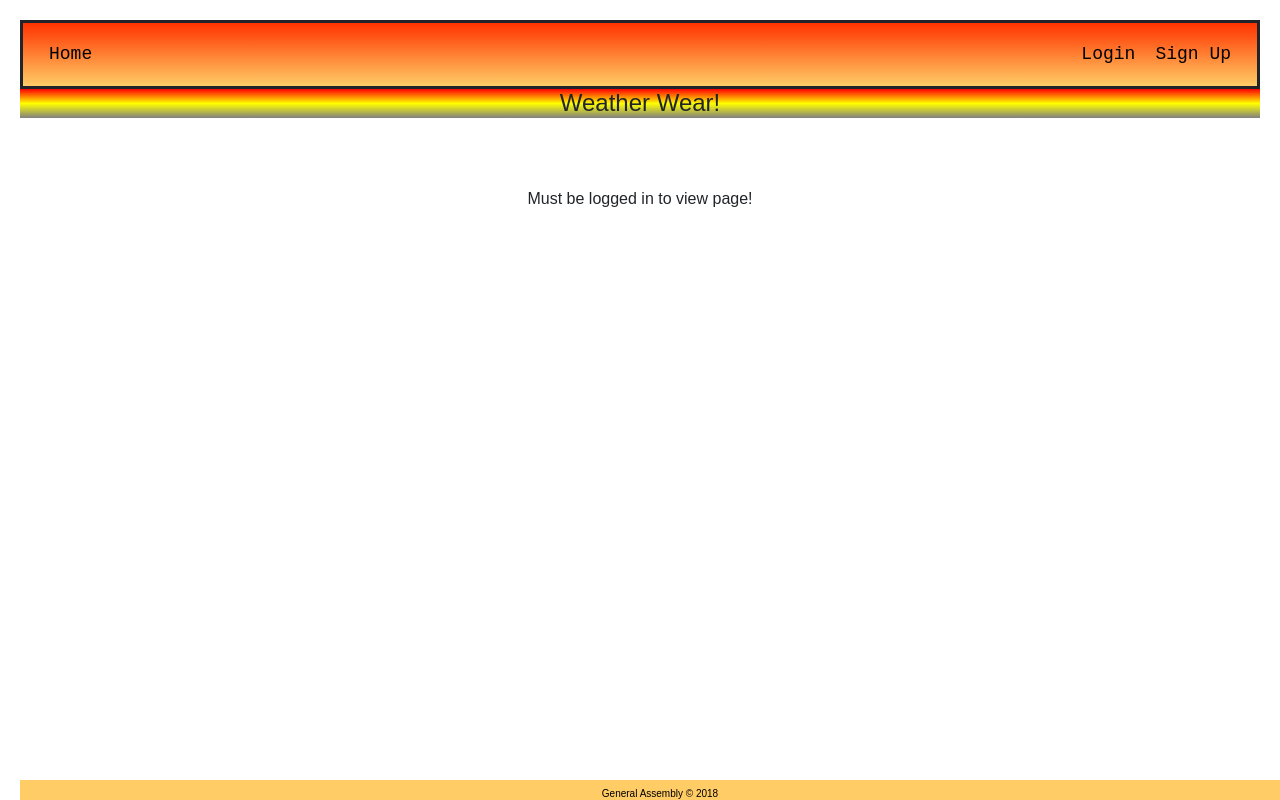
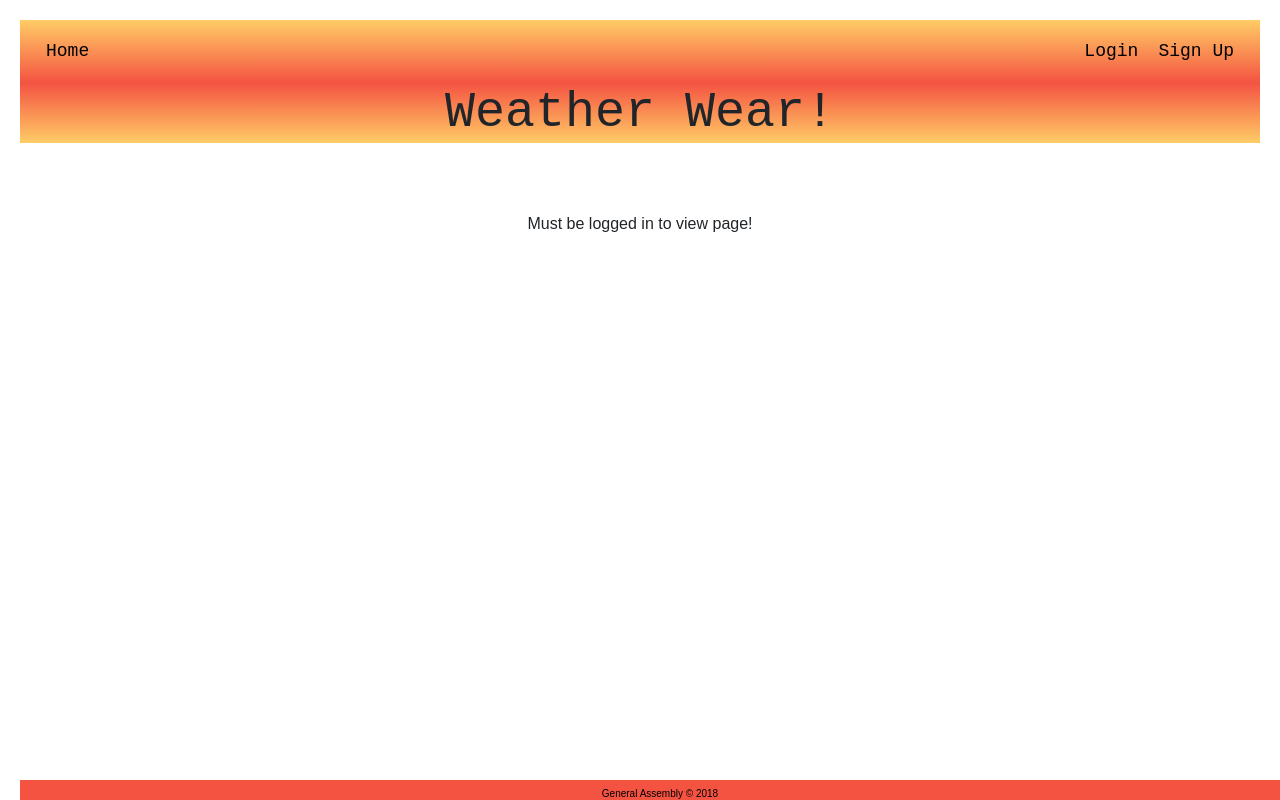
Before and after one commit to philpatt/mern-hackathon, a React (Create React App) app in the folder client/: page /profile in a window 1280 px wide. Built offline with nearby package versions, Linux system fonts and the light colour scheme.

Commit message:
more css4

```diff
--- a/client/src/App.css
+++ b/client/src/App.css
@@ -1,8 +1,8 @@
 /* CUSTOM STYLES */
 nav {
-  background-image: repeating-linear-gradient(#ff3300, #ffcc66);
+  background-image: repeating-linear-gradient(#ffcc66, #f45342);
   padding: 20px 0;
-  border-style: solid;
+
 }
 
 nav a {
@@ -19,7 +19,7 @@ nav a:hover {
 }
 
 .footer {
-  background-color: #ffcc66;
+  background-color: #f45342;
   position: fixed;
   bottom: 0;
   width: 100%;
@@ -37,7 +37,7 @@ nav a:hover {
 
 .btn-primary {
   color: #fff;
-  background-image:linear-gradient(grey, blue, red);
+  background-image:linear-gradient(#ff3300, yellow, grey);
   border-radius: 2px;
   border: none;
   padding: 3px;
@@ -85,12 +85,13 @@ nav a:hover {
 }
 
 .App-header {
-  background-image:linear-gradient(red, yellow, grey);
+  background-image: linear-gradient(#f45342, #ffcc66);
 
 }
 
 .App-title {
-  font-size: 1.5em;
+  font-size: 50px;
+  font-family: monospace;
 
 
 }
```
